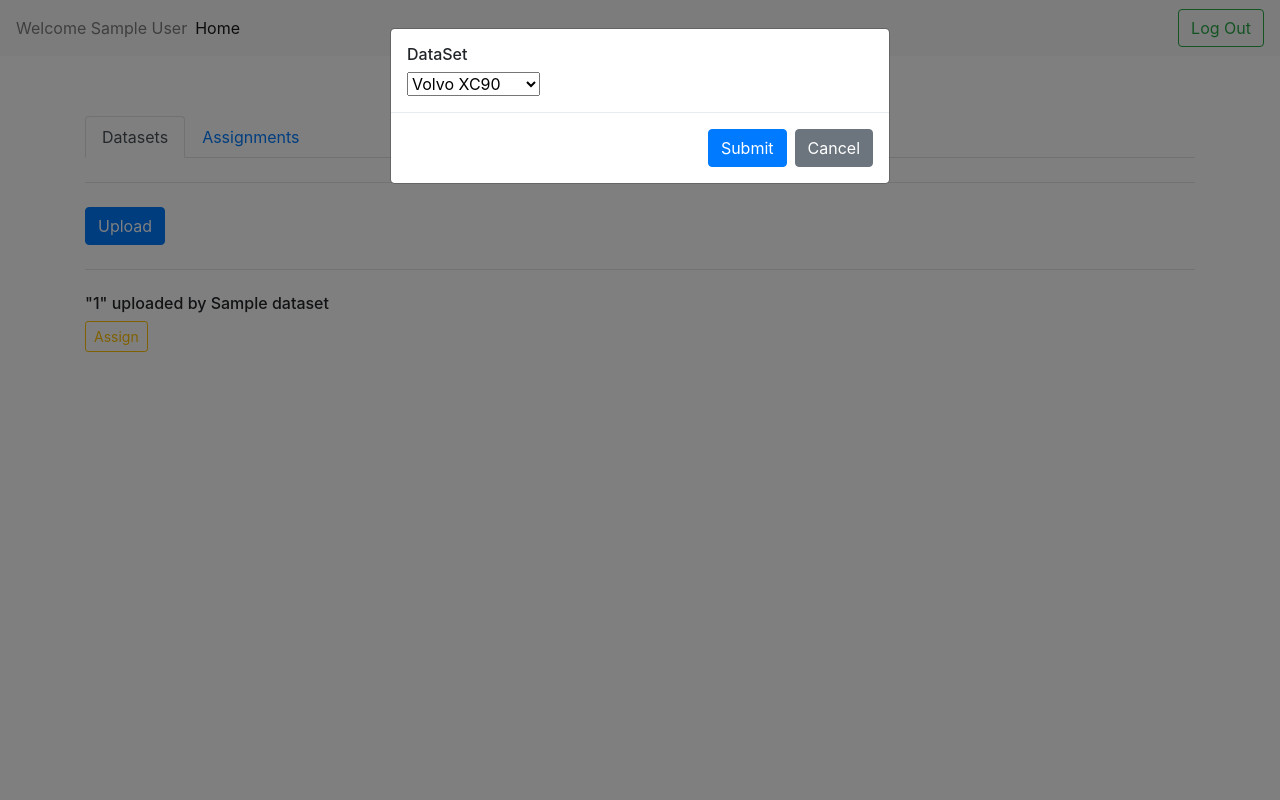
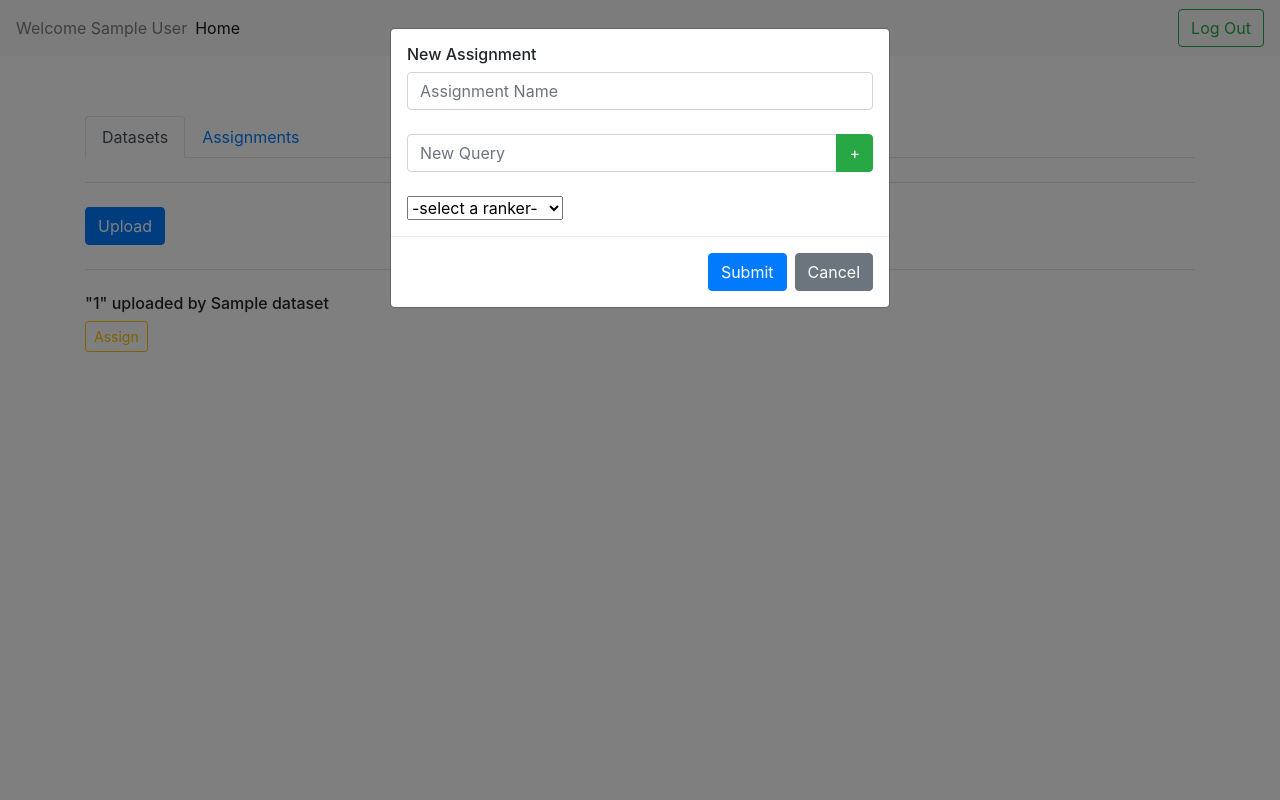
Before and after one commit to js345/VirtualIRLab, a Flask app: template templates/instructor.html in a window 1280 px wide, after a click on "Assign". Run offline with Flask 2, Linux system fonts and the light colour scheme; the visitor is signed in with stand-in values (Sample User, id 1); the template is opened without the code that fills it: most values are stand-ins (such as "Sample title", 1, 10 or a date in 2020); some libraries are stand-ins or nearby versions.

Commit message:
Finishing frontend for creating assignment

```diff
--- a/templates/instructor.html
+++ b/templates/instructor.html
@@ -9,6 +9,8 @@
     $(window).on('load',function(){
         $('#wrong').modal('show');
     });
+
+
     </script>
 
     <div id="wrong" class="modal fade" role="dialog">
@@ -74,16 +76,32 @@
     <div class="modal-dialog">
         <div class="modal-content">
             <div class="modal-body">
+                <form action="/instructor" method="post" id="assignment_form">
+                    <h6>New Assignment</h6>
+                    <input type="hidden" name="ds_name" id="assignment_ds_name">
 
-                <form action="/assignment" method="post" id="assignment_form">
-                    <h6 id="assignment_ds">DataSet</h6>
-                    <input type="hidden" name="ds_name" id="assignment_ds_name">
-                    <select name="ranker" id="ranker_select">
-                        <option value="volvo">Volvo XC90</option>
-                        <option value="saab">Saab 95</option>
-                        <option value="mercedes">Mercedes SLK</option>
-                        <option value="audi">Audi TT</option>
+                    <input type="text" name="assignment-name" class="form-control" placeholder="Assignment Name">
+
+                    <br>
+                    <div class="query">
+                        <div class="query-form-group input-group">
+                            <input type="text" class="form-control" name="query[]" placeholder="New Query">
+                            <span class="input-group-append"><button class="btn btn-success btn-add add-query"
+                                                                     type="button">+</button></span>
+                        </div>
+                    </div>
+
+                    <br>
+                    <select id="assignment-ranker" name="ranker">
+                        <option disabled selected value> -select a ranker-</option>
+                        <option value="OkapiBM25">OkapiBM25</option>
+                        <option value="JelinekMercer">JelinekMercer</option>
+                        <option value="DirichletPrior">DirichletPrior</option>
+                        <option value="AbsoluteDiscount">AbsoluteDiscount</option>
+                        <option value="PivotedLength">PivotedLength</option>
                     </select>
+                    <div id="assignment-params"></div>
+
                 </form>
 
             </div>
@@ -95,4 +113,59 @@
     </div>
 </div>
 
+<script type="text/javascript">
+var addFormGroup = function (event) {
+    event.preventDefault();
+    var $formGroup = $(this).closest('.query');
+    var $multipleFormGroup = $formGroup.closest('.query-form-group');
+
+    if ($formGroup.find('input').val() != '') {
+        var $formGroupClone = $formGroup.clone();
+        $(this).toggleClass('btn btn-success btn-add add-query btn btn-danger btn-remove remove-query').html('–');
+        $formGroupClone.find('input').val('');
+        $formGroupClone.insertAfter($formGroup);
+    }
+};
+var removeFormGroup = function (event) {
+    event.preventDefault();
+    var $formGroup = $(this).closest('.query');
+    var $multipleFormGroup = $formGroup.closest('.query-form-group');
+    $formGroup.remove();
+};
+$(document).on('click', '.add-query', addFormGroup);
+$(document).on('click', '.remove-query', removeFormGroup);
+
+</script>
+
+<script type="text/javascript">
+var search_algorithms = {
+	"":[],
+	"OkapiBM25":["k1","b","k3"],
+	"JelinekMercer":["lambda"],
+	"DirichletPrior":["mu"],
+	"AbsoluteDiscount":["delta"],
+	"PivotedLength":["s"]
+};
+$("#assignment-ranker").change(function(){
+    var ranker = $("#assignment-ranker").val();
+    var params = search_algorithms[ranker];
+
+    var html = "";
+    for(var i = 0; i < params.length; i++){
+        html += "<div> \
+                      <input class='form-control' name=param[] id='param-" + params[i] + "' type='text' placeholder='" + params[i] + "'> \
+                  </div>"
+    }
+    $("#assignment-params").html(html);
+})
+</script>
+
 {% endblock %}
+
+<!--Work on AssignmentAPI so instructor can create and view assignment-->
+<!--Create-->
+<!-- - Frontend: form for rankers and queries-->
+<!-- - Backend: decide the annotators-->
+<!--View-->
+<!-- - Frontend: show query results - should be able to reuse some stuff-->
+<!-- - Backend: do not show scores-->
```
Also changed, not shown: api/instructorAPI.py (+14 -2 lines).
